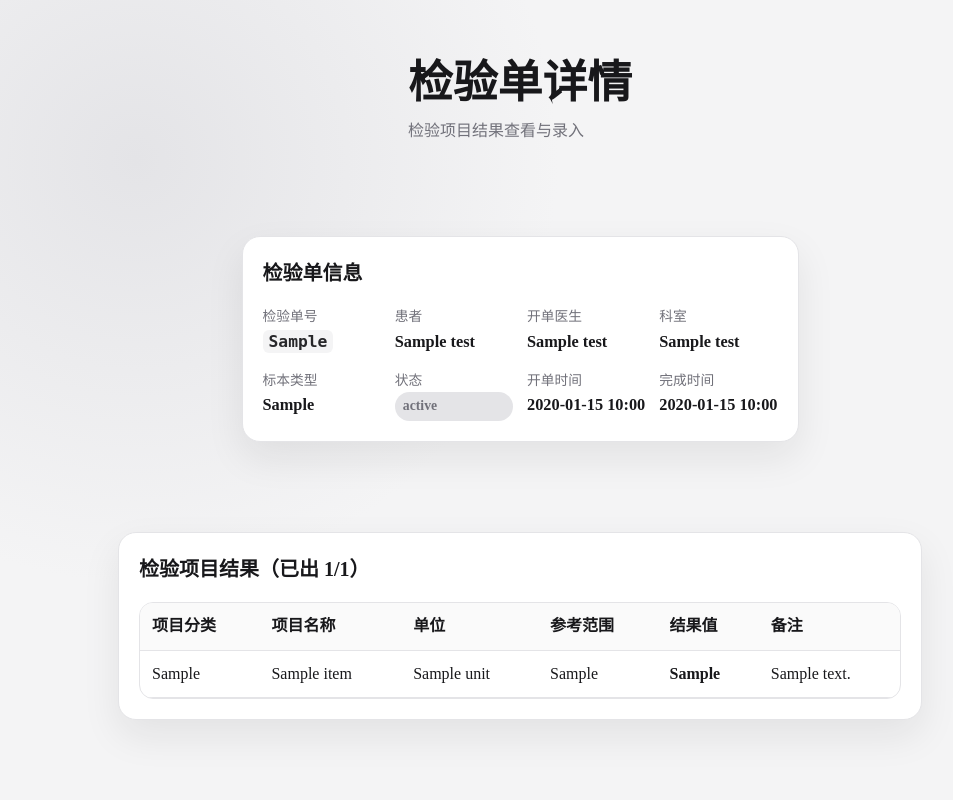
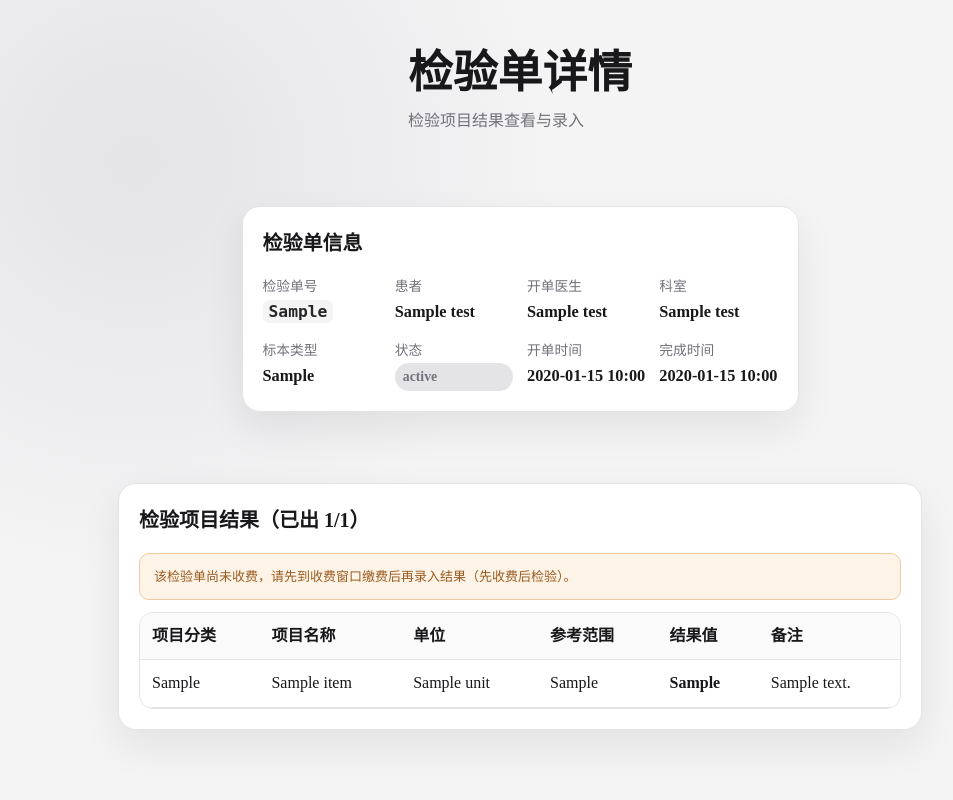
Before and after one commit to OFten99/hospital-system, a Flask app: template web_app/templates/lab_results.html in a window 1280 px wide. Shown: the whole page, without its empty margins (120-1073 px from the left). Run offline with Flask 3, Linux system fonts and the light colour scheme; the template is opened without the code that fills it: most values are stand-ins (such as "Sample title", 1, 10 or a date in 2020).

Commit message:
fix: 检验结果录入强制「先收费再检验」
sp_record_lab_result 增加收费校验：未收费的检验单 SIGNAL 拒绝录入结果，
杜绝绕过收费直接把检验单流转到「已完成」。

- sql/08_lab_vitals.sql：sp_record_lab_result 增加 v_paid 计数校验
- app.py lab_results：can_edit 增加 pay_status='已收费' 条件 + POST 服务端兜底校验
- lab_tests.html：未收费检验单显示「待收费」徽标（不再显示「录入结果」按钮）
- lab_results.html：未收费时顶部提示「先收费后检验」
- style.css：新增 .panel-notice 提示样式
- 同步重建 cloud-functions/

```diff
--- a/cloud-functions/templates/lab_results.html
+++ b/cloud-functions/templates/lab_results.html
@@ -24,6 +24,9 @@
 
 <div class="panel">
   <h2>检验项目结果（已出 {{ test.result_count }}/{{ test.item_count }}）</h2>
+  {% if test.pay_status != '已收费' %}
+  <div class="panel-notice">该检验单尚未收费，请先到收费窗口缴费后再录入结果（先收费后检验）。</div>
+  {% endif %}
   {% if can_edit %}
   <form method="post">
     <input type="hidden" name="action" value="record">
--- a/cloud-functions/templates/lab_tests.html
+++ b/cloud-functions/templates/lab_tests.html
@@ -157,7 +157,11 @@
           <td class="ops">
             <a class="btn-link" href="{{ url_for('lab_results', test_id=t.test_id) }}">查看结果</a>
             {% if t.test_status in ('待检验', '检验中') and current_user.role_code in ('LAB_TECH', 'ADMIN') %}
-            <a class="btn-link" href="{{ url_for('lab_results', test_id=t.test_id) }}">录入结果</a>
+              {% if t.pay_status == '已收费' %}
+              <a class="btn-link" href="{{ url_for('lab_results', test_id=t.test_id) }}">录入结果</a>
+              {% else %}
+              <span class="badge warn">待收费</span>
+              {% endif %}
             <form method="post" class="inline-form" onsubmit="return confirm('确定作废该检验单？')">
               <input type="hidden" name="action" value="cancel_test">
               <input type="hidden" name="test_id" value="{{ t.test_id }}">
--- a/web_app/app.py
+++ b/web_app/app.py
@@ -3083,6 +3083,9 @@
             if user["role_code"] not in ("LAB_TECH", "ADMIN"):
                 flash("仅检验技师或管理员可以录入检验结果。", "error")
                 return redirect(url_for("lab_results", test_id=test_id))
+            if test.get("pay_status") != "已收费":
+                flash("该检验单尚未收费，请先到收费窗口缴费后再录入结果。", "error")
+                return redirect(url_for("lab_results", test_id=test_id))
             try:
                 for item in items:
                     result_value = request.form.get(f"result_{item['result_id']}", "").strip()
@@ -3108,7 +3111,12 @@
             except mysql.connector.Error as error:
                 flash(handle_db_error(error), "error")
         return redirect(url_for("lab_results", test_id=test_id))
-    can_edit = test["test_status"] in ("待检验", "检验中") and user["role_code"] in ("LAB_TECH", "ADMIN")
+    # 先收费再检验：未收费的检验单不开放录入表单（服务端仍以存储过程兜底校验）
+    can_edit = (
+        test["test_status"] in ("待检验", "检验中")
+        and test.get("pay_status") == "已收费"
+        and user["role_code"] in ("LAB_TECH", "ADMIN")
+    )
     return render_template("lab_results.html", test=test, items=items, can_edit=can_edit)
 
 
--- a/web_app/static/style.css
+++ b/web_app/static/style.css
@@ -259,6 +259,16 @@
   border-radius: 14px;
 }
 .hint-box p { margin: 6px 0 0; }
+
+.panel-notice {
+  margin: 12px 0;
+  padding: 12px 14px;
+  border: 1px solid #f0c9a0;
+  background: #fdf3e7;
+  color: #9a5b1f;
+  border-radius: 10px;
+  font-size: 13px;
+}
 
 @media (max-width: 900px) {
   .sidebar {
--- a/web_app/templates/lab_results.html
+++ b/web_app/templates/lab_results.html
@@ -24,6 +24,9 @@
 
 <div class="panel">
   <h2>检验项目结果（已出 {{ test.result_count }}/{{ test.item_count }}）</h2>
+  {% if test.pay_status != '已收费' %}
+  <div class="panel-notice">该检验单尚未收费，请先到收费窗口缴费后再录入结果（先收费后检验）。</div>
+  {% endif %}
   {% if can_edit %}
   <form method="post">
     <input type="hidden" name="action" value="record">
--- a/web_app/templates/lab_tests.html
+++ b/web_app/templates/lab_tests.html
@@ -157,7 +157,11 @@
           <td class="ops">
             <a class="btn-link" href="{{ url_for('lab_results', test_id=t.test_id) }}">查看结果</a>
             {% if t.test_status in ('待检验', '检验中') and current_user.role_code in ('LAB_TECH', 'ADMIN') %}
-            <a class="btn-link" href="{{ url_for('lab_results', test_id=t.test_id) }}">录入结果</a>
+              {% if t.pay_status == '已收费' %}
+              <a class="btn-link" href="{{ url_for('lab_results', test_id=t.test_id) }}">录入结果</a>
+              {% else %}
+              <span class="badge warn">待收费</span>
+              {% endif %}
             <form method="post" class="inline-form" onsubmit="return confirm('确定作废该检验单？')">
               <input type="hidden" name="action" value="cancel_test">
               <input type="hidden" name="test_id" value="{{ t.test_id }}">
```
Also changed, not shown: cloud-functions/[[default]].py (+9 -1 lines), cloud-functions/static/style.css (+10 -0 lines), cloud-functions/templates_data.py (+3 -3 lines), sql/08_lab_vitals.sql (+9 -0 lines).
